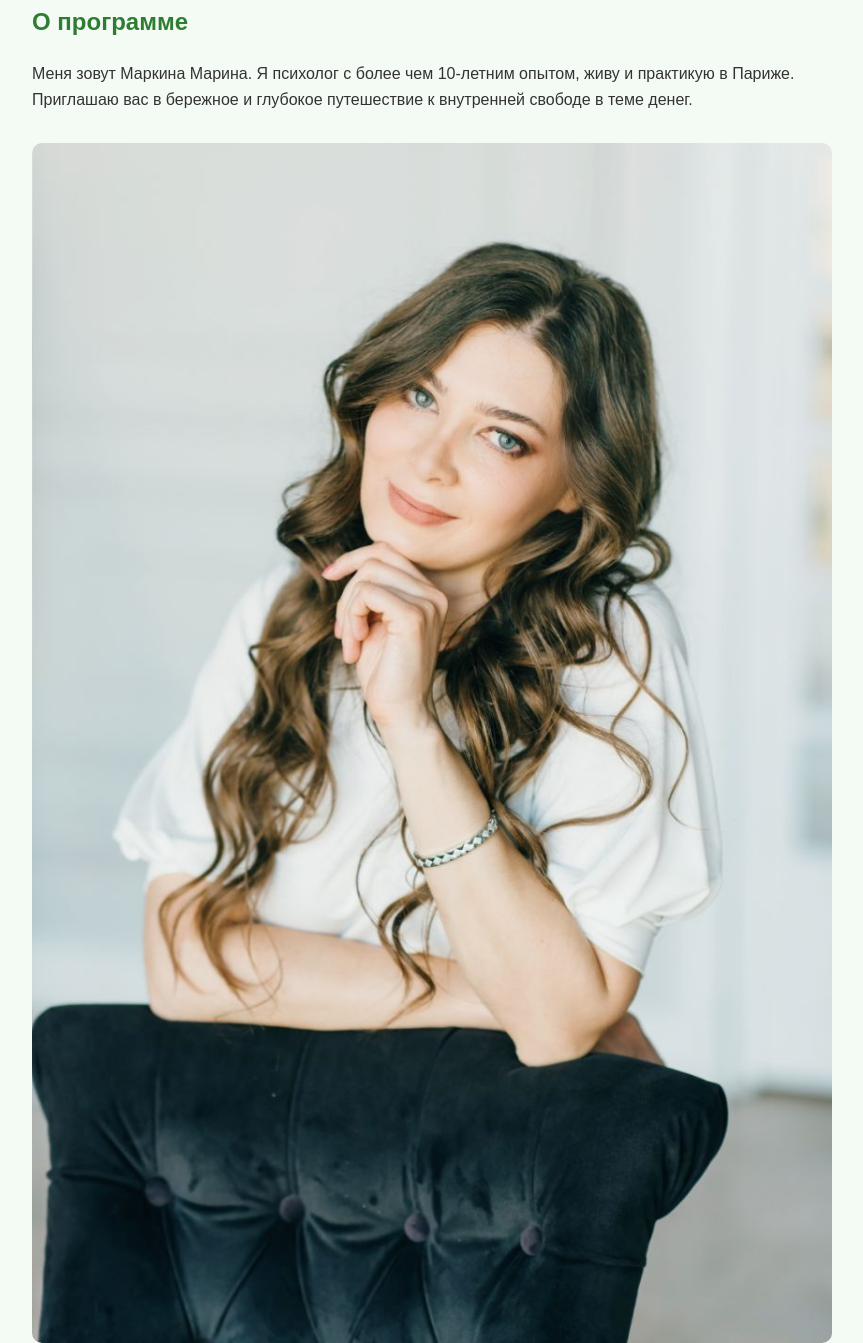
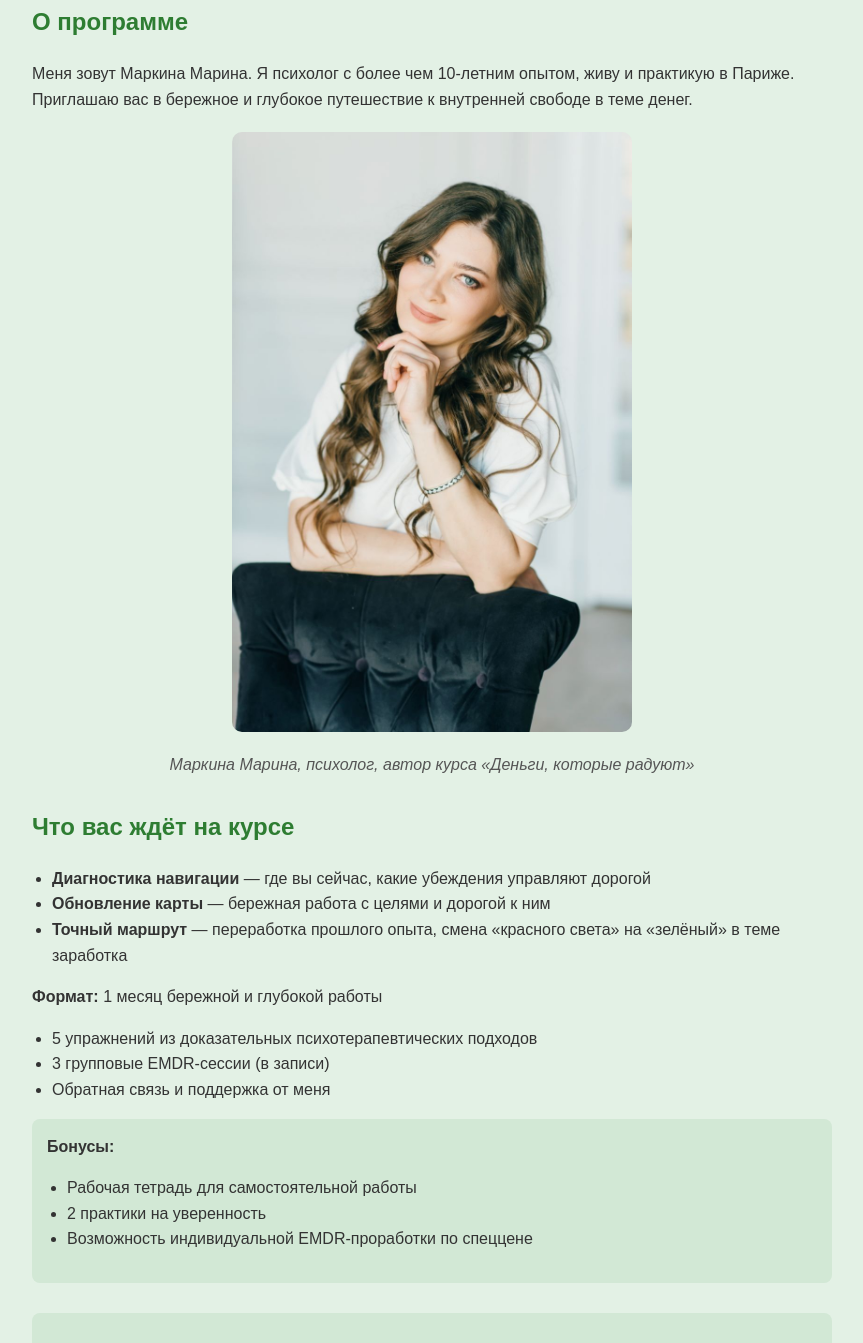
Before and after one commit to Marinampsy/MoneyGPS, a plain HTML site: page index.html in a window 1280 px wide. Shown: the part 758-2101 px from the top of the page, without its empty margins (208-1071 px from the left). Drawn offline with Linux system fonts and the light colour scheme.

Commit message:
Add files via upload

```diff
--- a/index.html
+++ b/index.html
@@ -6,12 +6,12 @@
   <meta name="viewport" content="width=device-width, initial-scale=1.0">
   <title>Перенастройка денежного GPS</title>
   <style>
-    body { font-family: Arial, sans-serif; background: #f4fbf5; color: #333; line-height: 1.6; padding: 20px; max-width: 800px; margin: auto; }
+    body { font-family: Arial, sans-serif; background: #e3f1e5; color: #333; line-height: 1.6; padding: 20px; max-width: 800px; margin: auto; }
     h1, h2 { color: #2e7d32; }
     h1 { margin-top: 40px; }
     .block { margin-bottom: 30px; }
     ul { padding-left: 20px; }
-    .bonus, .results { background: #e8f5e9; padding: 15px; border-radius: 8px; margin-top: 10px; }
+    .bonus, .results { background: #d2e8d5; padding: 15px; border-radius: 8px; margin-top: 10px; }
     .cta { font-weight: bold; font-size: 1.2em; margin-top: 30px; }
     .button { background: #2e7d32; color: #fff; padding: 10px 20px; text-decoration: none; border-radius: 5px; display: inline-block; margin-top: 15px; }
     .footer { margin-top: 40px; font-size: 0.9em; color: #666; }
@@ -37,7 +37,7 @@
   <div class="block">
     <h2>О программе</h2>
     <p>Меня зовут Маркина Марина. Я психолог с более чем 10-летним опытом, живу и практикую в Париже. Приглашаю вас в бережное и глубокое путешествие к внутренней свободе в теме денег.</p>
-    <img src="DSC_9879_bright.jpg" alt="Маркина Марина" class="profile-photo">
+    <img src="DSC_9879_bright.jpg" alt="Маркина Марина" class="profile-photo" style="width: 50%; display: block; margin: 20px auto; border-radius: 10px;">
     <div class="caption">Маркина Марина, психолог, автор курса «Деньги, которые радуют»</div>
   </div>
 
```
